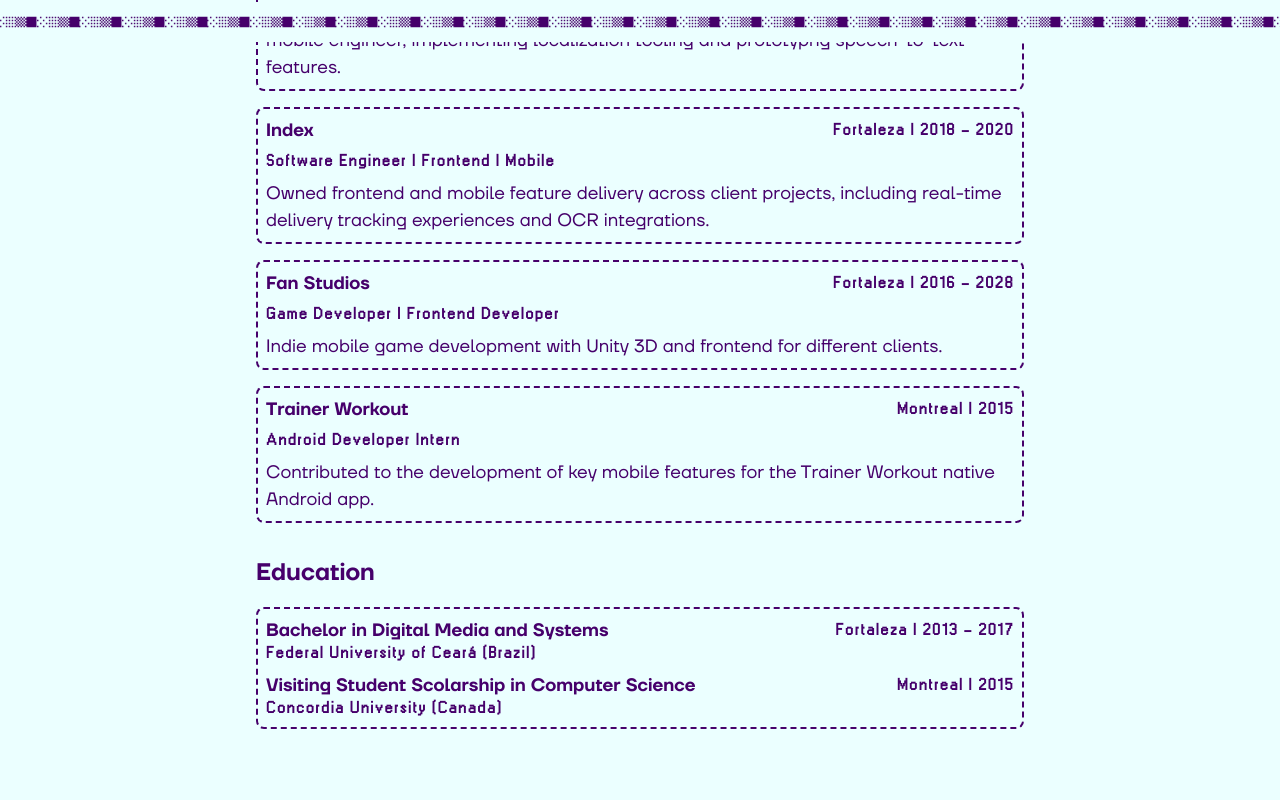
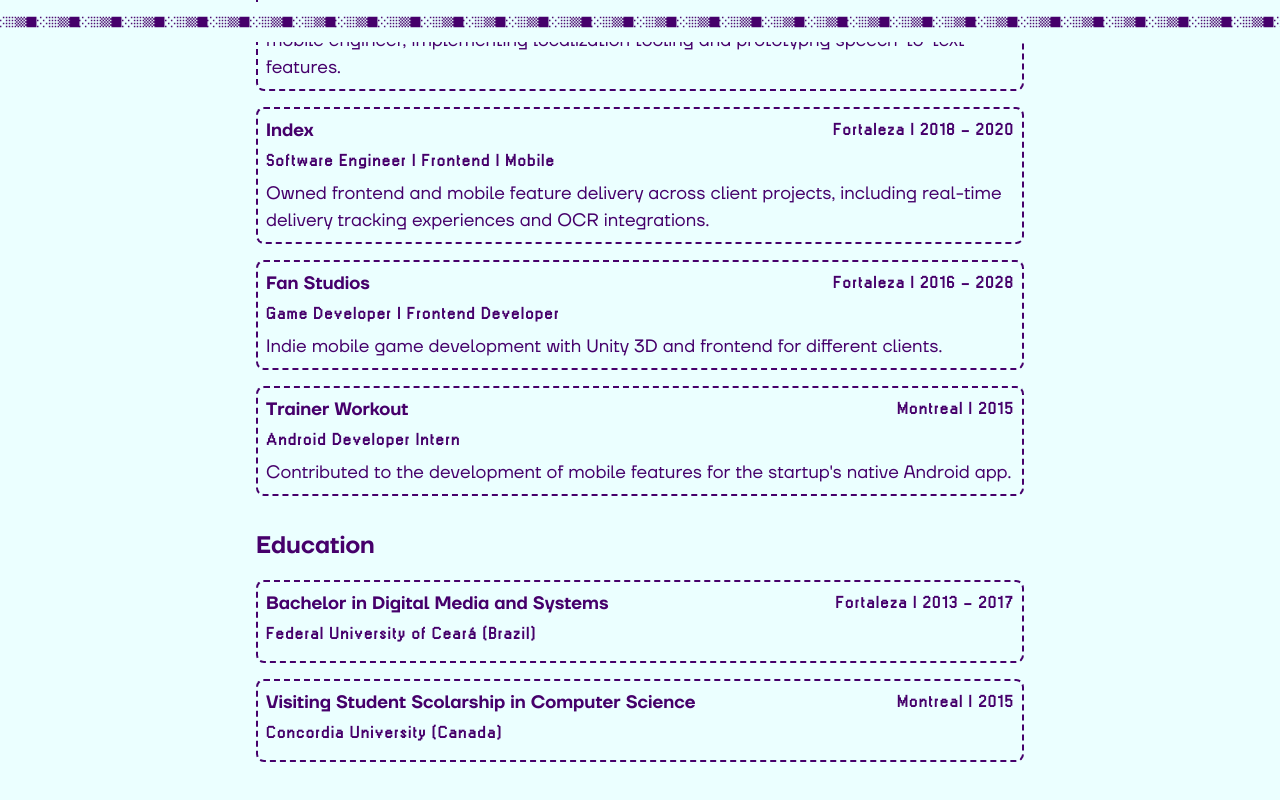
Before and after one commit to yuripinage/yuri-dev, a Next.js app: page / in a window 1280 px wide. Shown: the part 758-1558 px from the top of the page. Built offline with nearby package versions, Linux system fonts and the light colour scheme.

Commit message:
experience item component

```diff
--- a/src/app/components/Education.tsx
+++ b/src/app/components/Education.tsx
@@ -1,33 +1,30 @@
+import { ExperienceItem } from './ExperienceItem';
+
+const EDUCATION = [
+	{
+		title: 'Bachelor in Digital Media and Systems',
+		subtitle: 'Federal University of Ceará (Brazil)',
+		timeAndPlace: 'Fortaleza | 2013 - 2017',
+	},
+	{
+		title: 'Visiting Student Scolarship in Computer Science',
+		subtitle: 'Concordia University (Canada)',
+		timeAndPlace: 'Montreal | 2015',
+	},
+];
+
 export function Education() {
 	return (
 		<section className="flex flex-col gap-4">
 			<h1>Education</h1>
-			<div className="p-2 w-full flex flex-col gap-1 md:gap-2 border-2 border-dashed border-foreground rounded-lg">
-				<div className="flex flex-col">
-					<div className="w-full flex flex-col justify-between md:gap-2 md:items-center md:flex-row">
-						<h2>Bachelor in Digital Media and Systems</h2>
-						<span className="hidden md:flex">
-							Fortaleza | 2013 - 2017
-						</span>
-					</div>
-					<div className="flex flex-col gap-1">
-						<span className="md:hidden">
-							Fortaleza | 2013 - 2017
-						</span>
-						<span>Federal University of Ceará (Brazil)</span>
-					</div>
-				</div>
-				<div className="flex flex-col">
-					<div className="w-full flex flex-col justify-between md:gap-2 md:items-center md:flex-row">
-						<h2>Visiting Student Scolarship in Computer Science</h2>
-						<span className="hidden md:flex">Montreal | 2015</span>
-					</div>
-					<div className="flex flex-col gap-1">
-						<span className="md:hidden">Montreal | 2015</span>
-						<span>Concordia University (Canada)</span>
-					</div>
-				</div>
-			</div>
+			{EDUCATION.map((edu, index) => (
+				<ExperienceItem
+					key={`edu-${index}`}
+					title={edu.title}
+					subtitle={edu.subtitle}
+					timeAndPlace={edu.timeAndPlace}
+				/>
+			))}
 		</section>
 	);
 }
--- a/src/app/components/Experience.tsx
+++ b/src/app/components/Experience.tsx
@@ -1,9 +1,4 @@
-type ExperienceItemProps = {
-	company: string;
-	role: string;
-	description: string;
-	timeAndPlace: string;
-};
+import { ExperienceItem } from './ExperienceItem';
 
 const EXPERIENCES = [
 	{
@@ -12,6 +7,7 @@ const EXPERIENCES = [
 		role: 'Senior Software Engineer | Full-stack',
 		description:
 			'Owning the full development lifecycle across frontend, backend and infrastructure in multiple projects, including a wealth and portfolio management platform and various other internal tools.',
+		url: 'https://contrary.com/',
 	},
 	{
 		company: 'Kyte',
@@ -19,6 +15,7 @@ const EXPERIENCES = [
 		role: 'Senior Software Engineer | Frontend | Mobile',
 		description:
 			'Led frontend and mobile development for high-impact booking flows, improving checkout conversion and shipping key trip-management features for a delivery-first car rental product.',
+		url: 'https://www.linkedin.com/company/drivekyte/',
 	},
 	{
 		company: 'Barkyn',
@@ -26,6 +23,7 @@ const EXPERIENCES = [
 		role: 'Software Engineer | Frontend | Mobile',
 		description:
 			'Led checkout optimization through A/B experimentation and served as the dedicated mobile engineer, implementing localization tooling and prototypng speech-to-text features.',
+		url: 'https://barkyn.com/',
 	},
 	{
 		company: 'Index',
@@ -33,6 +31,7 @@ const EXPERIENCES = [
 		role: 'Software Engineer | Frontend | Mobile',
 		description:
 			'Owned frontend and mobile feature delivery across client projects, including real-time delivery tracking experiences and OCR integrations.',
+		url: 'https://idx.digital/',
 	},
 	{
 		company: 'Fan Studios',
@@ -45,8 +44,7 @@ const EXPERIENCES = [
 		company: 'Trainer Workout',
 		timeAndPlace: 'Montreal | 2015',
 		role: 'Android Developer Intern',
-		description:
-			'Contributed to the development of key mobile features for the Trainer Workout native Android app.',
+		description: `Contributed to the development of mobile features for the startup's native Android app.`,
 	},
 ];
 
@@ -57,33 +55,13 @@ export function Experience() {
 			{EXPERIENCES.map((exp, index) => (
 				<ExperienceItem
 					key={`exp-${index}`}
-					company={exp.company}
-					role={exp.role}
+					title={exp.company}
+					subtitle={exp.role}
+					timeAndPlace={exp.timeAndPlace}
 					description={exp.description}
-					timeAndPlace={exp.timeAndPlace}
+					url={exp.url}
 				/>
 			))}
 		</section>
 	);
 }
-
-function ExperienceItem({
-	company,
-	role,
-	description,
-	timeAndPlace,
-}: ExperienceItemProps) {
-	return (
-		<div className="p-2 w-full flex flex-col gap-1 md:gap-2 border-2 border-dashed border-foreground rounded-lg">
-			<div className="w-full flex flex-col justify-between md:gap-2 md:items-center md:flex-row">
-				<h2>
-					<a>{company}</a>
-				</h2>
-				<span className="hidden md:flex">{timeAndPlace}</span>
-			</div>
-			<span className="md:hidden">{timeAndPlace}</span>
-			<span className="mb-1 md:mb-0">{role}</span>
-			<p>{description}</p>
-		</div>
-	);
-}
--- /dev/null
+++ b/src/app/components/ExperienceItem.tsx
@@ -0,0 +1,35 @@
+type ExperienceItemProps = {
+	title: string;
+	subtitle: string;
+	timeAndPlace: string;
+	description?: string;
+	url?: string;
+};
+
+export function ExperienceItem({
+	title,
+	subtitle,
+	timeAndPlace,
+	description,
+	url,
+}: ExperienceItemProps) {
+	return (
+		<div className="p-2 flex flex-col gap-1 md:gap-2 border-2 border-dashed border-foreground rounded-lg">
+			<div className="flex flex-col justify-between md:gap-2 md:items-center md:flex-row">
+				<h2>
+					{url ? (
+						<a href={url} target="_blank">
+							{title}
+						</a>
+					) : (
+						title
+					)}
+				</h2>
+				<span className="hidden md:block">{timeAndPlace}</span>
+			</div>
+			<span>{subtitle}</span>
+			<span className="md:hidden md:mt-1">{timeAndPlace}</span>
+			<p>{description}</p>
+		</div>
+	);
+}
```
